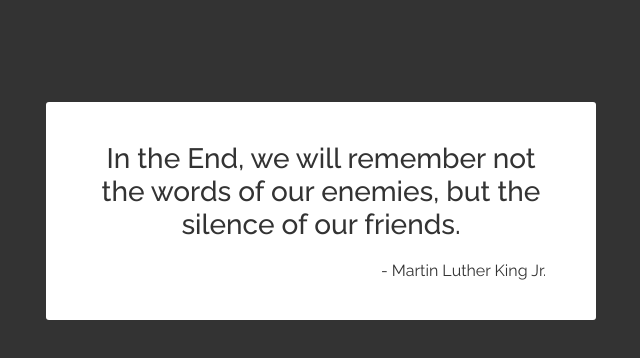
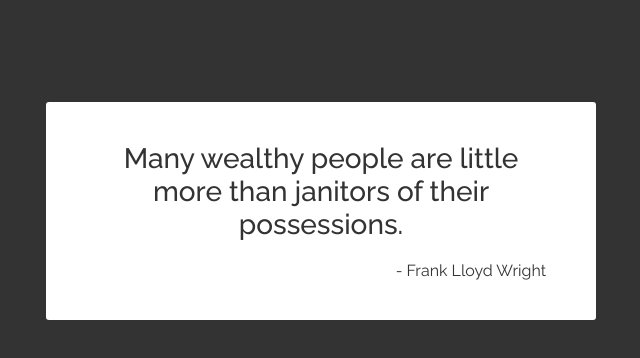
Before and after one commit to maybetonyfu/daily-quote, a plain HTML site: page index.html in a window 1280 px wide. Shown: the whole page, without its empty margins (319-959 px from the left). Drawn offline with Linux system fonts and the light colour scheme.

Commit message:
Update Content

```diff
--- a/index.html
+++ b/index.html
@@ -1 +1 @@
-<html> <head> <link rel="stylesheet" type="text/css" href="quote.css"> </head> <body> <div class="quote-box"> <div class="quote-text"> <span id="text">In the End, we will remember not the words of our enemies, but the silence of our friends.</span> </div> <div class="quote-author"> - <span id="author">Martin Luther King Jr.</span> </div> </div> </body> </html>
+<html> <head> <link rel="stylesheet" type="text/css" href="quote.css"> </head> <body> <div class="quote-box"> <div class="quote-text"> <span id="text">Many wealthy people are little more than janitors of their possessions.</span> </div> <div class="quote-author"> - <span id="author">Frank Lloyd Wright</span> </div> </div> </body> </html>
```
